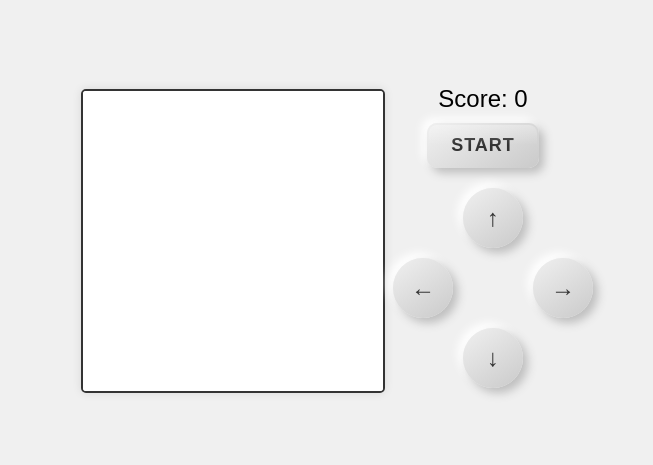
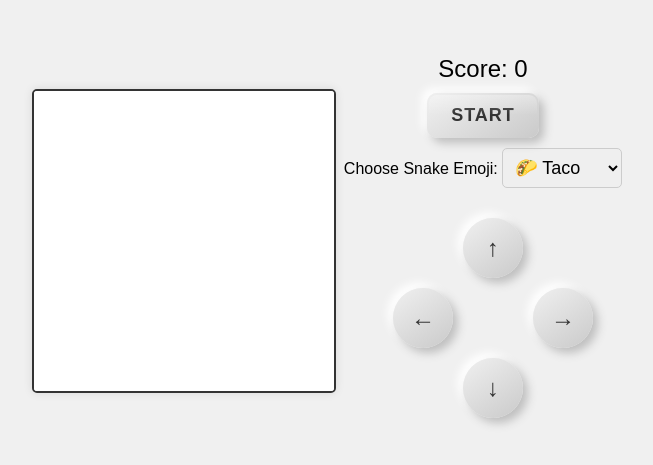
Before and after one commit to jmoughon/taco-snake, a plain HTML site: page index.html in a window 1280 px wide. Shown: the part 159-624 px from the top of the page, without its empty margins (309-962 px from the left). Drawn offline with Linux system fonts and the light colour scheme.

Commit message:
Update index.html

```diff
--- a/index.html
+++ b/index.html
@@ -170,6 +170,14 @@
             grid-column: 2;
             grid-row: 3;
         }
+
+        #emojiSelector {
+            margin: 10px 0;
+            font-size: 18px;
+            padding: 8px;
+            border-radius: 5px;
+            border: 1px solid #ccc;
+        }
     </style>
 </head>
 
@@ -180,6 +188,16 @@
             <div id="gameScore">
                 <div id="score">Score: 0</div>
                 <button id="startBtn">Start</button>
+            </div>
+            <div>
+                <label for="emojiSelector">Choose Snake Emoji:</label>
+                <select id="emojiSelector">
+                    <option value="🌮" selected>🌮 Taco</option>
+                    <option value="🍎">🍎 Apple</option>
+                    <option value="🍕">🍕 Pizza</option>
+                    <option value="🐍">🐍 Snake</option>
+                    <option value="🍔">🍔 Burger</option>
+                </select>
             </div>
             <div class="controls">
                 <button id="up" class="control-btn" onclick="changeDirectionByButton('up')">↑</button>
@@ -194,10 +212,11 @@
         const ctx = canvas.getContext('2d');
         const scoreElement = document.getElementById('score');
         const startBtn = document.getElementById('startBtn');
+        const emojiSelector = document.getElementById('emojiSelector');
 
         const gridSize = 15;
         const tileCount = canvas.width / gridSize;
-        const tacoEmoji = '🌮';
+        let snakeEmoji = '🌮';
 
         let snake = [{ x: 10, y: 10 }];
         let food = { x: 15, y: 15 };
@@ -205,6 +224,10 @@
         let dy = 0;
         let score = 0;
         let gameRunning = false;
+
+        emojiSelector.addEventListener('change', (event) => {
+            snakeEmoji = event.target.value;
+        });
 
         function drawGame() {
             if (!gameRunning) return;
@@ -241,12 +264,12 @@
         function drawSnake() {
             ctx.font = `${gridSize}px Arial`;
             snake.forEach(segment => {
-                ctx.fillText(tacoEmoji, segment.x * gridSize, (segment.y + 1) * gridSize);
+                ctx.fillText(snakeEmoji, segment.x * gridSize, (segment.y + 1) * gridSize);
             });
         }
 
         function drawFood() {
-            ctx.fillText(tacoEmoji, food.x * gridSize, (food.y + 1) * gridSize);
+            ctx.fillText(snakeEmoji, food.x * gridSize, (food.y + 1) * gridSize);
         }
 
         function generateFood() {
```
